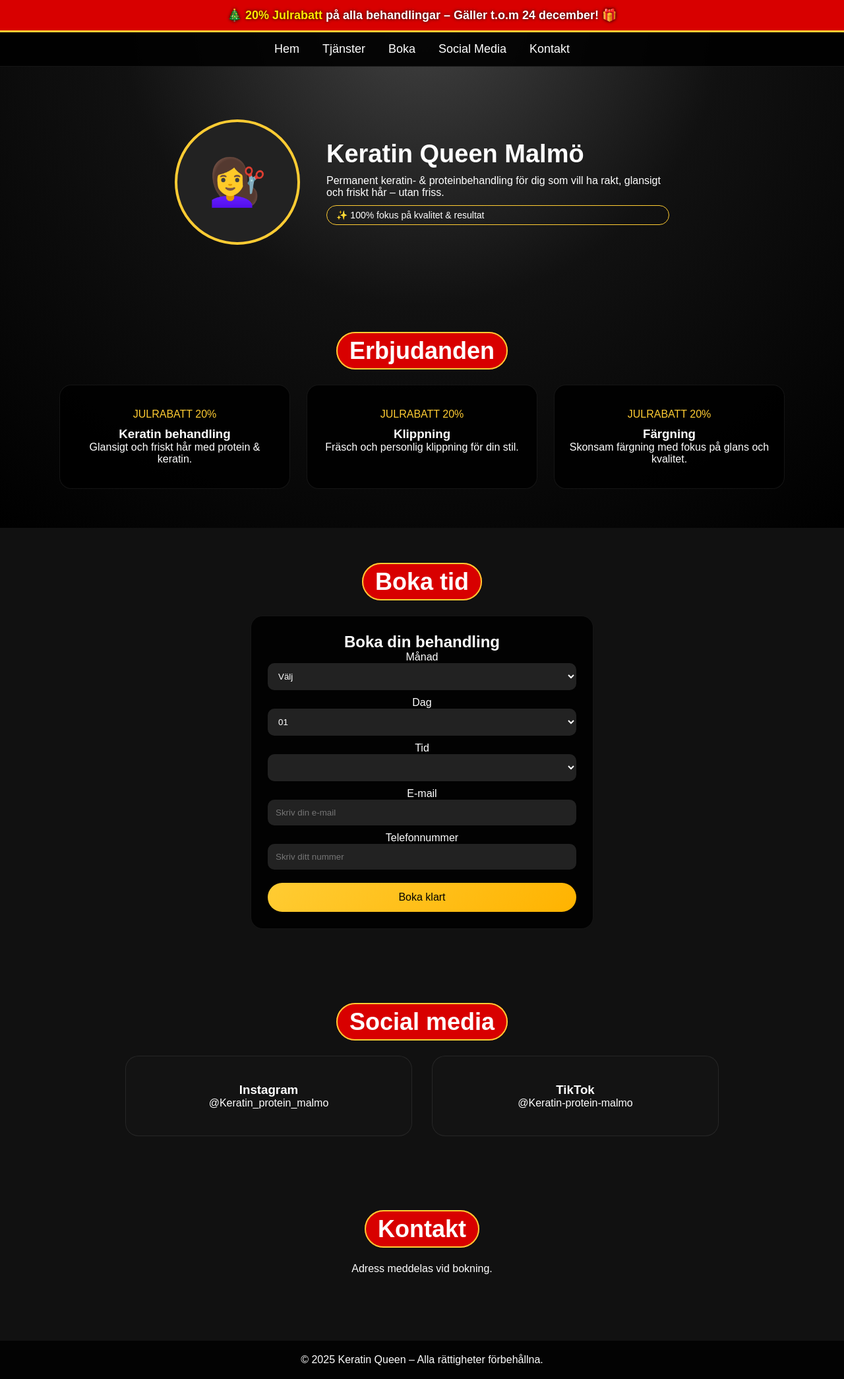
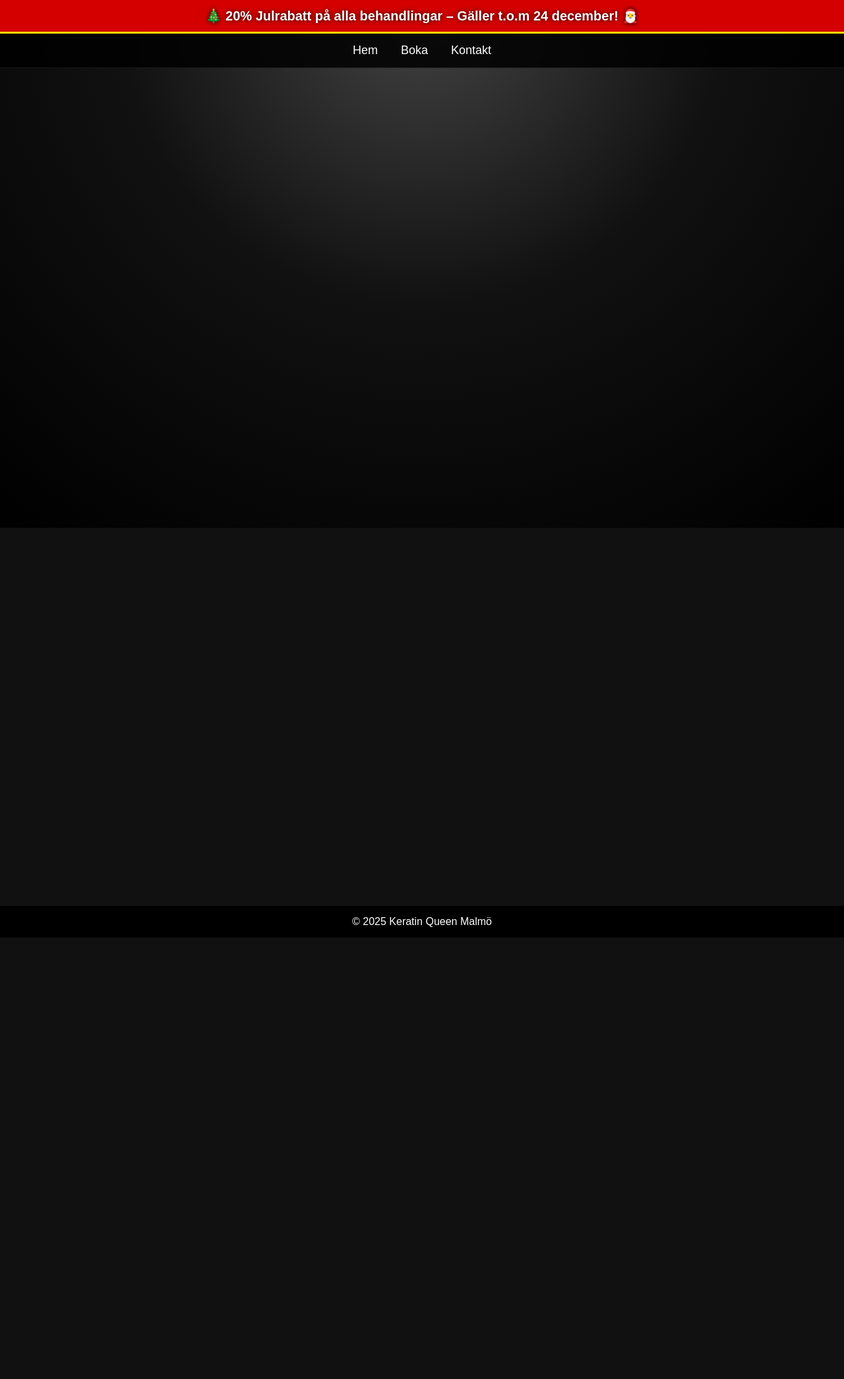
Before and after one commit to realghost120/KeratinApp, a website: page index.html in a window 1280 px wide. Shown: the whole page at 66% size. After the commit the page ends 1421 px from the top, so only its background shows below. Drawn offline with Linux system fonts and the light colour scheme.

Commit message:
Revamp index.html for improved layout and styles
Updated the HTML structure and styles for the Keratin Queen booking page, including improvements to the navigation, hero section, booking form, and footer.

```diff
--- a/index.html
+++ b/index.html
@@ -1,8 +1,8 @@
 <!DOCTYPE html>
 <html lang="sv">
 <head>
-  <meta charset="UTF-8" />
-  <meta name="viewport" content="width=device-width, initial-scale=1.0" />
+  <meta charset="UTF-8">
+  <meta name="viewport" content="width=device-width, initial-scale=1.0">
   <title>Keratin Queen – Bokning</title>
 
   <style>
@@ -20,25 +20,18 @@
       min-height: 100vh;
     }
 
-    /* Julbanner */
+    /* JULBANNER */
     .christmas-banner {
-      background: #d80000;
+      background: #d40000;
+      color: #fff;
+      font-size: 20px;
       padding: 12px;
-      font-size: 18px;
-      color: #fff;
+      border-bottom: 3px solid gold;
       font-weight: bold;
-      border-bottom: 3px solid #ffcc33;
-      position: sticky;
-      top: 0;
-      z-index: 2000;
-      text-shadow: 0 0 5px #000;
+      text-shadow: 0 0 6px black;
     }
 
-    .christmas-banner span {
-      color: #ffea00;
-    }
-
-    /* Bakgrund */
+    /* Background */
     .bg-pattern {
       position: fixed;
       inset: 0;
@@ -46,18 +39,27 @@
       z-index: -2;
     }
 
-    /* NAV */
+    .bg-overlay {
+      position: fixed;
+      inset: 0;
+      background-size: cover;
+      background-position: center;
+      opacity: 0.12;
+      z-index: -1;
+    }
+
     nav {
-      background: rgba(0, 0, 0, 0.9);
+      background: rgba(0, 0, 0, 0.85);
       padding: 15px 30px;
       display: flex;
       justify-content: center;
       gap: 35px;
       font-size: 18px;
       position: sticky;
-      top: 48px;
-      z-index: 1000;
-      border-bottom: 1px solid rgba(255, 255, 255, 0.08);
+      top: 0;
+      z-index: 100;
+      border-bottom: 1px solid rgba(255,255,255,0.08);
+      backdrop-filter: blur(10px);
     }
 
     nav a {
@@ -73,43 +75,63 @@
       left: 0;
       width: 0;
       height: 2px;
-      background: #ffcc33;
-      transition: width 0.3s;
+      background: gold;
+      transition: 0.3s;
     }
 
-    nav a:hover::after {
-      width: 100%;
+    nav a:hover::after { width: 100%; }
+
+    .section {
+      padding: 60px 20px;
+      opacity: 0;
+      transform: translateY(40px);
+      transition: all 0.9s ease;
+    }
+    .section.visible {
+      opacity: 1;
+      transform: translateY(0);
+    }
+
+    .section-title {
+      font-size: 36px;
+      margin-bottom: 30px;
     }
 
     /* HERO */
     #hero {
-      padding: 80px 20px;
+      padding-top: 80px;
     }
 
     .hero-inner {
-      max-width: 1000px;
+      max-width: 900px;
       margin: auto;
       display: flex;
+      flex-wrap: wrap;
+      align-items: center;
+      justify-content: center;
       gap: 40px;
-      flex-wrap: wrap;
-      justify-content: center;
-      align-items: center;
     }
 
     .hero-logo {
-      width: 190px;
-      height: 190px;
+      width: 200px;
+      height: 200px;
       border-radius: 50%;
-      border: 4px solid #ffcc33;
-      background: #222;
+      border: 4px solid gold;
+      overflow: hidden;
+      background: black;
       display: flex;
       align-items: center;
       justify-content: center;
-      font-size: 70px;
+    }
+
+    .hero-logo img {
+      width: 100%;
+      height: 100%;
+      object-fit: cover;
     }
 
     .hero-text {
-      max-width: 520px;
+      max-width: 500px;
       text-align: left;
     }
 
@@ -118,189 +140,110 @@
       margin-bottom: 10px;
     }
 
-    .hero-badge {
-      margin-top: 10px;
-      padding: 6px 14px;
-      border-radius: 999px;
-      border: 1px solid #ffcc33;
-      font-size: 14px;
+    /* BOKNING */
+    .box {
+      max-width: 500px;
+      background: rgba(0,0,0,0.85);
+      margin: auto;
+      padding: 25px;
+      border-radius: 16px;
+      border: 1px solid rgba(255,255,255,0.1);
+      box-shadow: 0 0 20px black;
     }
 
-    /* RUBRIKER */
-    .section {
-      padding: 60px 20px;
-    }
-
-    .section-title {
-      font-size: 36px;
-      margin-bottom: 30px;
-    }
-
-    .section-title span {
-      background: #d80000;
-      padding: 6px 18px;
-      border-radius: 999px;
-      border: 2px solid #ffcc33;
-    }
-
-    /* ERBJUDANDEN */
-    #offers .cards {
-      max-width: 1100px;
-      margin: auto;
-      display: grid;
-      grid-template-columns: repeat(3, 1fr);
-      gap: 25px;
-    }
-
-    .offer-card {
-      background: rgba(0, 0, 0, 0.85);
-      border-radius: 18px;
-      padding: 35px 20px;
-      border: 1px solid rgba(255, 255, 255, 0.08);
-    }
-
-    .offer-label {
-      color: #ffcc33;
-      text-transform: uppercase;
+    select, input {
+      width: 100%;
+      padding: 12px;
       margin-bottom: 10px;
-    }
-
-    /* BOKNING */
-    #book .box {
-      max-width: 520px;
-      margin: auto;
-      padding: 25px;
-      background: rgba(0, 0, 0, 0.88);
-      border-radius: 18px;
-      border: 1px solid rgba(255, 255, 255, 0.08);
-    }
-
-    input,
-    select {
-      width: 100%;
-      margin-bottom: 10px;
-      padding: 12px;
-      border-radius: 10px;
+      border-radius: 12px;
       border: none;
-      background: #222;
-      color: #fff;
+      background: #1a1a1a;
+      color: white;
+      font-size: 16px;
     }
 
     button {
       width: 100%;
-      padding: 13px;
-      font-size: 16px;
-      background: linear-gradient(135deg, #ffcc33, #ffb300);
+      padding: 12px;
+      border-radius: 20px;
       border: none;
-      border-radius: 999px;
+      background: gold;
+      color: black;
+      font-weight: bold;
+      font-size: 18px;
       cursor: pointer;
-      margin-top: 10px;
     }
 
-    /* SOCIAL MEDIA */
-    #social .social-grid {
-      max-width: 900px;
-      margin: auto;
-      display: grid;
-      grid-template-columns: repeat(2, 1fr);
-      gap: 30px;
+    #doneMessage {
+      margin-top: 10px;
+      font-weight: bold;
     }
+    #doneMessage.error { color: #ff4444; }
 
-    .social-card {
-      padding: 40px;
-      background: rgba(20, 20, 20, 0.9);
-      border-radius: 20px;
-      border: 1px solid rgba(255, 255, 255, 0.08);
-    }
-
-    /* FOOTER */
-    footer {
-      padding: 20px;
-      background: rgba(0, 0, 0, 0.8);
-      margin-top: 40px;
-    }
   </style>
 </head>
 
 <body>
 
-<div class="christmas-banner">
-  🎄 <span>20% Julrabatt</span> på alla behandlingar – Gäller t.o.m 24 december! 🎁
-</div>
+<div class="christmas-banner">🎄 20% Julrabatt på alla behandlingar – Gäller t.o.m 24 december! 🎅</div>
 
 <div class="bg-pattern"></div>
 
 <nav>
   <a href="#hero">Hem</a>
-  <a href="#offers">Tjänster</a>
   <a href="#book">Boka</a>
-  <a href="#social">Social Media</a>
   <a href="#contact">Kontakt</a>
 </nav>
 
+<!-- HERO -->
 <section class="section" id="hero">
   <div class="hero-inner">
-    <div class="hero-logo">💇‍♀️</div>
+
+    <div class="hero-logo">
+      <img src="https://png.pngtree.com/png-clipart/20240718/original/pngtree-gold-gradient-womens-hair-salon-logo-design-png-image_15583665.png">
+    </div>
 
     <div class="hero-text">
       <h1>Keratin Queen Malmö</h1>
-      <p>
-        Permanent keratin- & proteinbehandling för dig som vill ha
-        rakt, glansigt och friskt hår – utan friss.
-      </p>
-      <div class="hero-badge">✨ 100% fokus på kvalitet & resultat</div>
+      <p>Lyxig keratin- & proteinbehandling för glansigt, friskt och rakt hår.</p>
     </div>
+
   </div>
 </section>
 
-<section class="section" id="offers">
-  <h2 class="section-title"><span>Erbjudanden</span></h2>
-
-  <div class="cards">
-    <div class="offer-card">
-      <div class="offer-label">JULRABATT 20%</div>
-      <h3>Keratin behandling</h3>
-      <p>Glansigt och friskt hår med protein & keratin.</p>
-    </div>
-
-    <div class="offer-card">
-      <div class="offer-label">JULRABATT 20%</div>
-      <h3>Klippning</h3>
-      <p>Fräsch och personlig klippning för din stil.</p>
-    </div>
-
-    <div class="offer-card">
-      <div class="offer-label">JULRABATT 20%</div>
-      <h3>Färgning</h3>
-      <p>Skonsam färgning med fokus på glans och kvalitet.</p>
-    </div>
-  </div>
-</section>
-
+<!-- BOKNING -->
 <section class="section" id="book">
-  <h2 class="section-title"><span>Boka tid</span></h2>
+  <h2 class="section-title">Boka tid</h2>
 
   <div class="box">
-    <h2>Boka din behandling</h2>
-
     <label>Månad</label>
     <select id="month">
-      <option value="">Välj</option>
+      <option value="">--Välj--</option>
+      <option value="01">Januari</option>
+      <option value="02">Februari</option>
+      <option value="03">Mars</option>
+      <option value="04">April</option>
+      <option value="05">Maj</option>
+      <option value="06">Juni</option>
+      <option value="07">Juli</option>
+      <option value="08">Augusti</option>
+      <option value="09">September</option>
+      <option value="10">Oktober</option>
+      <option value="11">November</option>
       <option value="12">December</option>
-      <option value="01">Januari</option>
     </select>
 
     <label>Dag</label>
-    <select id="day"></select>
+    <select id="day"><option value="">--Välj--</option></select>
 
     <label>Tid</label>
-    <select id="start"></select>
+    <select id="start"><option value="">--Välj--</option></select>
 
     <label>E-mail</label>
-    <input id="customerEmail" type="email" placeholder="Skriv din e-mail">
+    <input type="email" id="customerEmail">
 
     <label>Telefonnummer</label>
-    <input id="customerPhone" type="tel" placeholder="Skriv ditt nummer">
+    <input type="tel" id="customerPhone">
 
     <button id="finishBtn">Boka klart</button>
 
@@ -308,43 +251,85 @@
   </div>
 </section>
 
-<section class="section" id="social">
-  <h2 class="section-title"><span>Social media</span></h2>
-
-  <div class="social-grid">
-    <div class="social-card">
-      <h3>Instagram</h3>
-      <p>@Keratin_protein_malmo</p>
-    </div>
-
-    <div class="social-card">
-      <h3>TikTok</h3>
-      <p>@Keratin-protein-malmo</p>
-    </div>
-  </div>
+<!-- KONTAKT -->
+<section class="section" id="contact">
+  <h2 class="section-title">Kontakt</h2>
+  <p>Keratin Queen Malmö</p>
+  <p>Skriv till oss på Instagram eller TikTok.</p>
 </section>
 
-<section class="section" id="contact">
-  <h2 class="section-title"><span>Kontakt</span></h2>
-  <p>Adress meddelas vid bokning.</p>
-</section>
-
-<footer>
-  © <span id="year"></span> Keratin Queen – Alla rättigheter förbehållna.
+<footer style="margin-top:50px; padding:15px; background:#000;">
+  © <span id="year"></span> Keratin Queen Malmö
 </footer>
 
 <script>
   document.getElementById("year").textContent = new Date().getFullYear();
 
+  const monthSelect = document.getElementById("month");
   const daySelect = document.getElementById("day");
+  const timeSelect = document.getElementById("start");
+  const msg = document.getElementById("doneMessage");
+
   for (let i = 1; i <= 31; i++) {
-    let d = i < 10 ? "0" + i : i;
+    const d = i < 10 ? "0" + i : i;
     daySelect.innerHTML += `<option value="${d}">${d}</option>`;
   }
 
+  function loadTimes() {
+    if (!monthSelect.value || !daySelect.value) return;
+
+    timeSelect.innerHTML = '<option value="">--Välj--</option>';
+
+    const hours = ["10:00", "14:00", "17:00"];
+    hours.forEach(t => {
+      timeSelect.innerHTML += `<option value="${t}">${t}</option>`;
+    });
+  }
+
+  monthSelect.addEventListener("change", loadTimes);
+  daySelect.addEventListener("change", loadTimes);
+
   document.getElementById("finishBtn").addEventListener("click", () => {
-    document.getElementById("doneMessage").textContent =
-      "✔ Bokning skickad!";
+    const month = monthSelect.value;
+    const day = daySelect.value;
+    const time = timeSelect.value;
+    const email = document.getElementById("customerEmail").value;
+    const phone = document.getElementById("customerPhone").value;
+
+    msg.textContent = "";
+    msg.classList.remove("error");
+
+    if (!month || !day || !time || !email || !phone) {
+      msg.textContent = "Vänligen fyll i alla fält!";
+      msg.classList.add("error");
+      return;
+    }
+
+    fetch("https://keratin-server.onrender.com/book", {
+      method: "POST",
+      headers: { "Content-Type": "application/json" },
+      body: JSON.stringify({
+        date: `${day}/${month}`,
+        time,
+        email,
+        phone
+      })
+    })
+    .then(res => res.json())
+    .then(data => {
+      if (data.success) msg.textContent = "✔ Bokning skickad!";
+      else if (data.error === "Tid upptagen") {
+        msg.textContent = "❌ Denna tid är redan bokad!";
+        msg.classList.add("error");
+      } else {
+        msg.textContent = "❌ Ett fel uppstod.";
+        msg.classList.add("error");
+      }
+    })
+    .catch(() => {
+      msg.textContent = "❌ Kunde inte kontakta servern.";
+      msg.classList.add("error");
+    });
   });
 </script>
 
```
